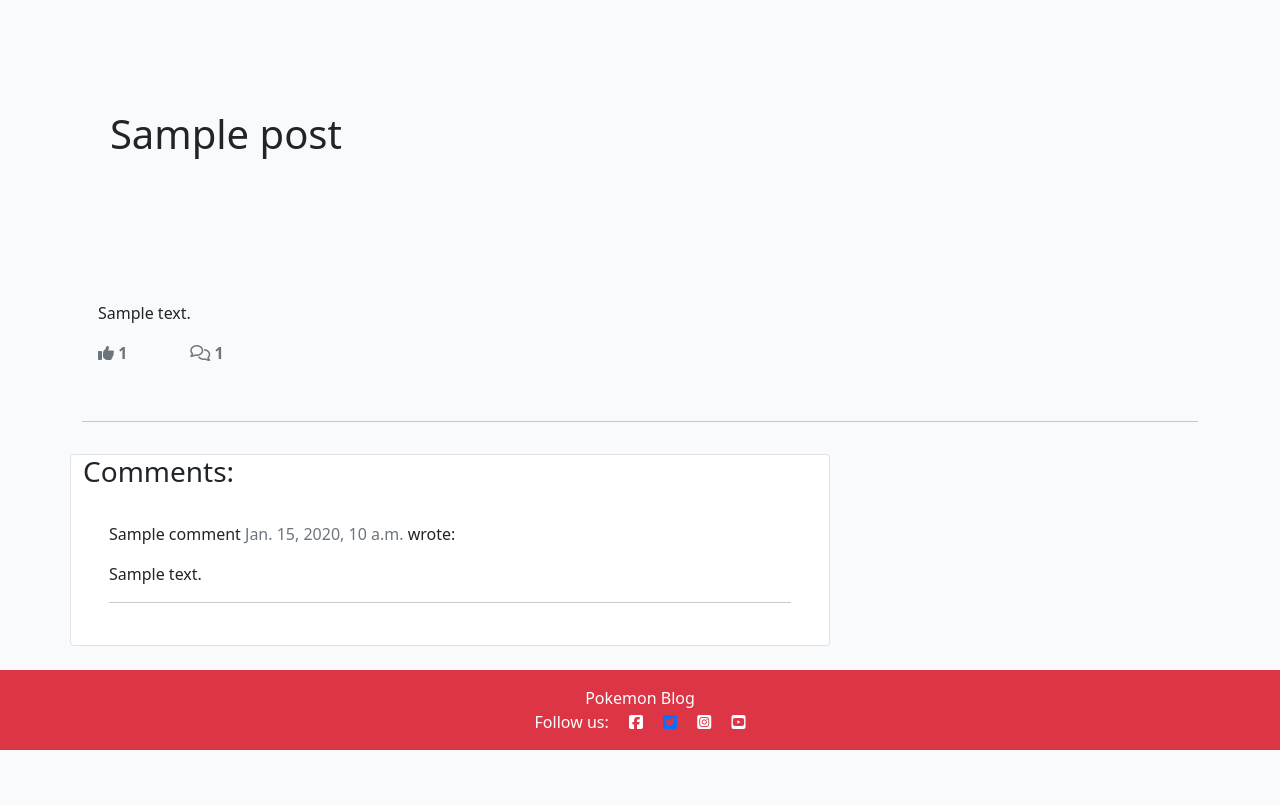
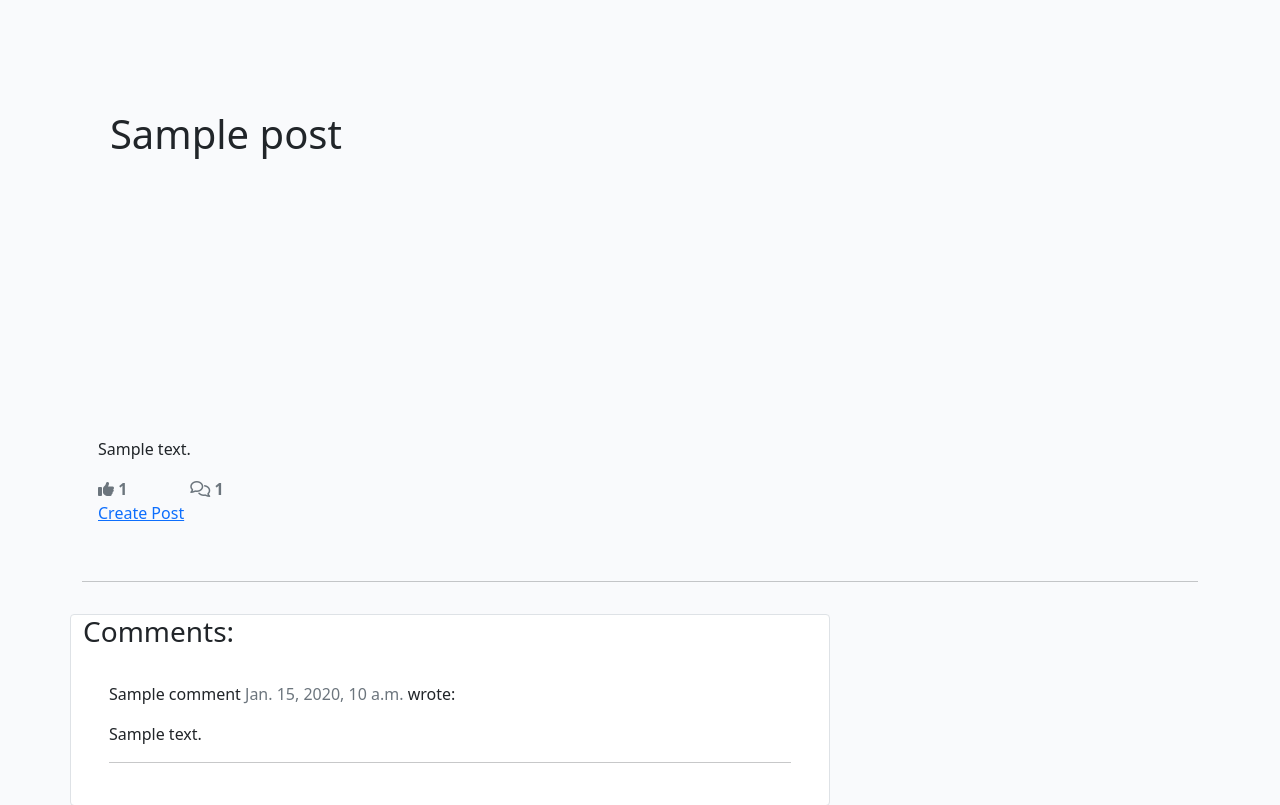
Before and after one commit to aokealy/blog, a Django app: a page that uses templates/post_detail.html in a window 1280 px wide. Shown: the part 71-876 px from the top of the page. Before the commit the page ends 821 px from the top, so only its background shows below. Run offline with Django 3.2, Linux system fonts and the light colour scheme; tables that the repository leaves empty hold one stand-in row (values such as "Sample post"); some libraries are stand-ins or nearby versions.

Commit message:
create blog post page

```diff
--- a/blog/urls.py
+++ b/blog/urls.py
@@ -5,6 +5,7 @@ from django.urls import path
 
 urlpatterns = [
     path("", views.PostList.as_view(), name="home"),
+    path("post/create", views.PostCreateView.as_view(), name="post_form"),
     path('<slug:slug>/', views.PostDetail.as_view(), name='post_detail'),
     path('like/<slug:slug>', views.PostLike.as_view(), name='post_like'),
 
--- a/blog/views.py
+++ b/blog/views.py
@@ -11,6 +11,16 @@ class PostList(generic.ListView):
     queryset = Post.objects.filter(status=1).order_by("-created_on")
     template_name = "index.html"
     paginate_by = 6
+
+class PostCreateView(generic.CreateView):
+    model = Post
+    fields = ['author','title', 'description']
+
+
+
+
+
+
 
 
 class PostDetail(View):
--- a/pokemonblog/settings.py
+++ b/pokemonblog/settings.py
@@ -31,7 +31,7 @@ SECRET_KEY = os.environ.get('SECRET_KEY')
 # SECURITY WARNING: don't run with debug turned on in production!
 DEBUG = True
 
-ALLOWED_HOSTS = ['pokemon-blog.herokuapp.com', 'localhost']
+ALLOWED_HOSTS = ['pokemon-blog.herokuapp.com', 'localhost', '8000-aokealy-blog-v2n85su8u92.ws-eu97.gitpod.io' ]
 
 
 # Application definition
--- a/static/css/style.css
+++ b/static/css/style.css
@@ -57,7 +57,7 @@ body {
     overflow: hidden;
     position: relative;
     display: inline-block;
-    height: 33vh;
+    height: 50vh;
     width: 100%;
 }
 
--- a/templates/post_detail.html
+++ b/templates/post_detail.html
@@ -67,6 +67,7 @@
                         {% endwith %}
                     </div>
                 </div>
+                <a href="{% url 'post_form' %}">Create Post</a>
             </div>
         </div>
     </div>
```
Also changed, not shown: templates/blog/post_form.html (renamed from templates/post_form.html).
